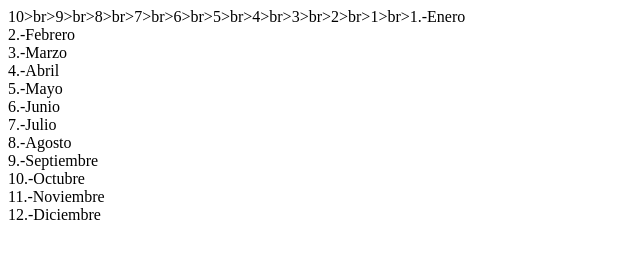
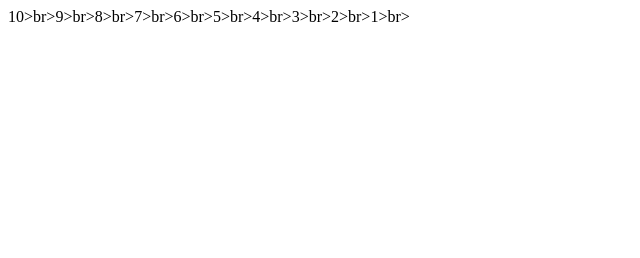
Before and after one commit to KPBaldur/Javascript-Practicas, a plain HTML site: page Ciclo FOR/index.html in a window 1280 px wide. Shown: the whole page, without its empty margins (0-640 px from the left). Drawn offline with Linux system fonts and the light colour scheme.

Commit message:
Update index.html

```diff
--- a/Ciclo FOR/index.html
+++ b/Ciclo FOR/index.html
@@ -29,9 +29,14 @@
         var meses = ['Enero','Febrero', 'Marzo', 'Abril',
                     'Mayo', 'Junio', 'Julio', 'Agosto',
                     'Septiembre', 'Octubre', 'Noviembre', 'Diciembre'];
-            for(var i = 0; i < meses.length; i++){
-                document.write(i+1 + '.-' + meses[i]);
-                document.write('<br>');
+
+            //for(var i = 0; i < meses.length; i++){
+            //    document.write(i+1 + '.-' + meses[i]);
+            //    document.write('<br>');
+            //}
+
+            for (variable in object){
+
             }
     </script>
 </body>
```
